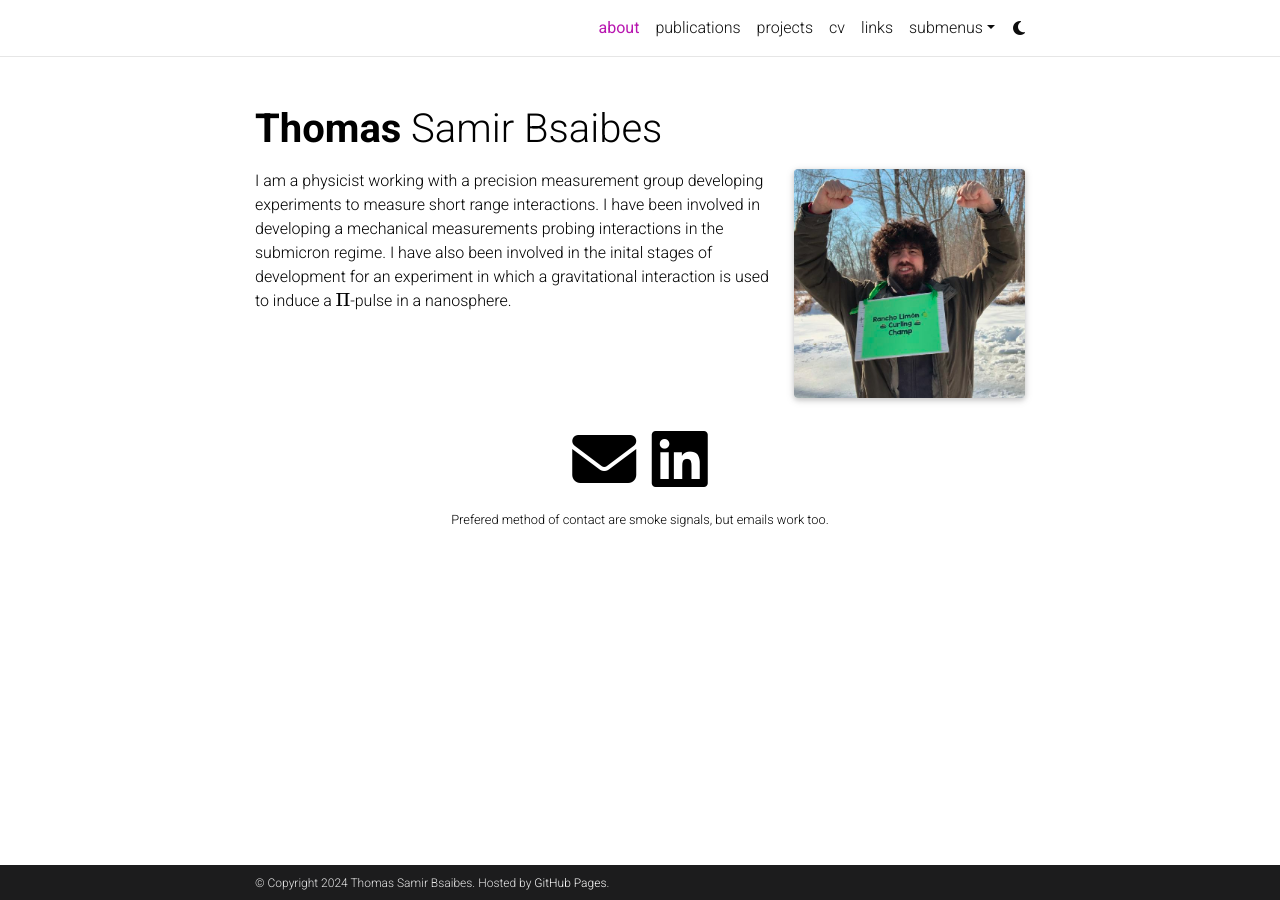
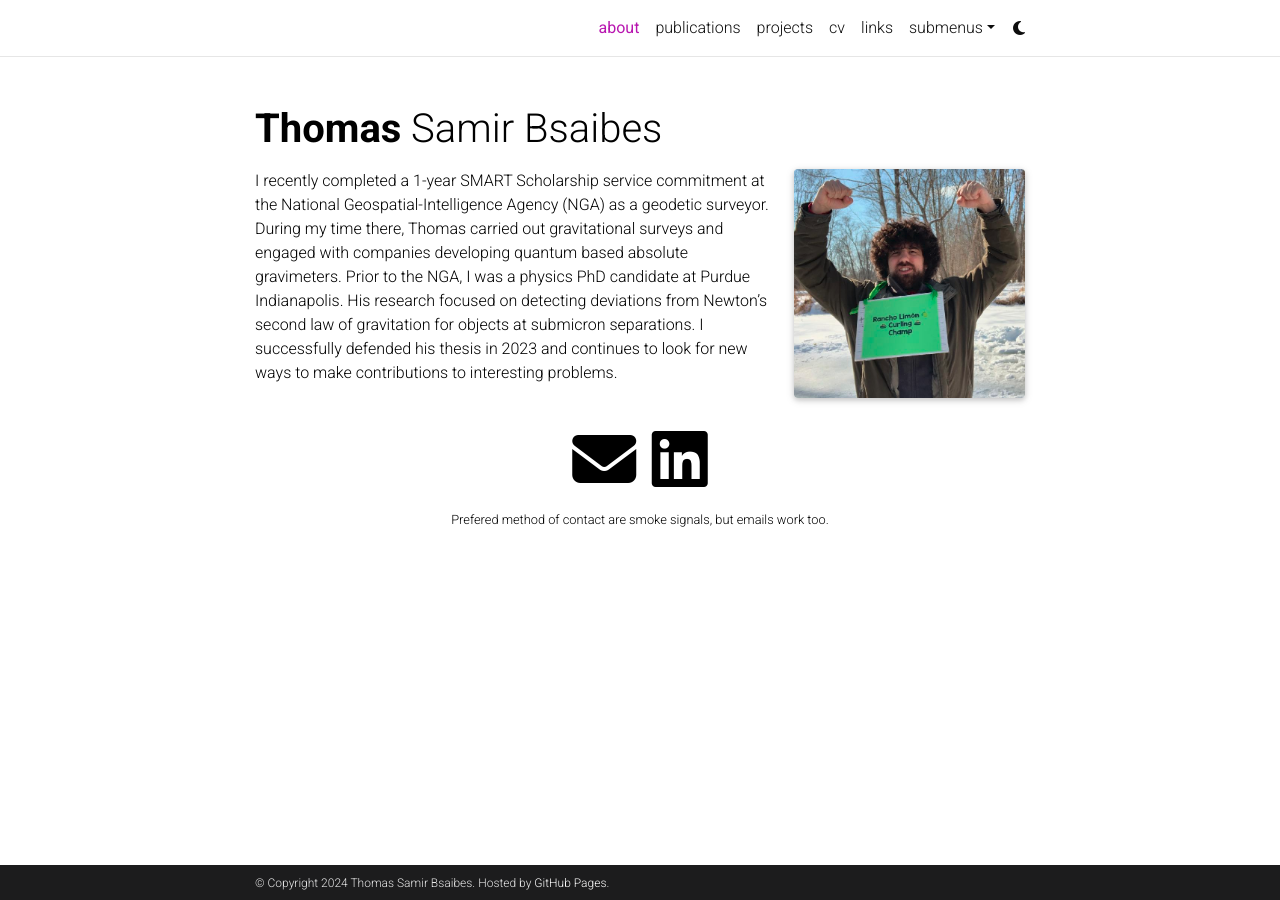
Before and after one commit to BsaibesT/bsaibest.github.io, a Jekyll site: the page built from _pages/about.md, in a window 1280 px wide. Built offline with Jekyll 4.4.1, drawn with Linux system fonts in a browser that asks for light colours; comment, search, counter and statistics services are not loaded; a style sheet for code colours, icons or effects is not loaded.

Commit message:
Update about.md

```diff
--- a/_pages/about.md
+++ b/_pages/about.md
@@ -19,4 +19,6 @@ selected_papers: false # includes a list of papers marked as "selected={true}"
 social: true  # includes social icons at the bottom of the page
 ---
 <!-- I may not know what I am doing but I am good at it. I am a human doing human things humanly.  -->
-I am a physicist working with a precision measurement group developing experiments to measure short range interactions. I have been involved in developing a mechanical measurements probing interactions in the submicron regime. I have also been involved in the inital stages of development for an experiment in which a gravitational interaction is used to induce a $$\Pi$$-pulse in a nanosphere.
+I recently completed a 1-year SMART Scholarship service commitment at the National Geospatial-Intelligence Agency (NGA) as a geodetic surveyor. During my time there, Thomas carried out gravitational surveys and engaged with companies developing quantum based absolute gravimeters. Prior to the NGA, I was a physics PhD candidate at Purdue Indianapolis. His research focused on detecting deviations from Newton’s second law of gravitation for objects at submicron separations. I successfully defended his thesis in 2023 and continues to look for new ways to make contributions to interesting problems.
+
+<!-- I am a physicist working with a precision measurement group developing experiments to measure short range interactions. I have been involved in developing a mechanical measurements probing interactions in the submicron regime. I have also been involved in the initial stages of development for an experiment in which a gravitational interaction is used to induce a $$\Pi$$-pulse in a nanosphere. -->
```
